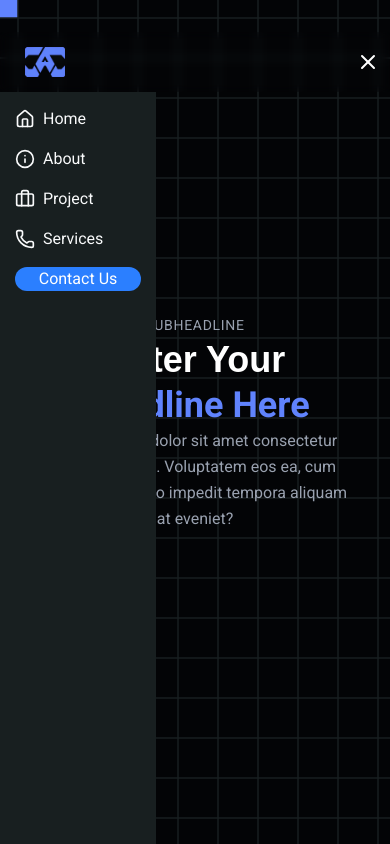
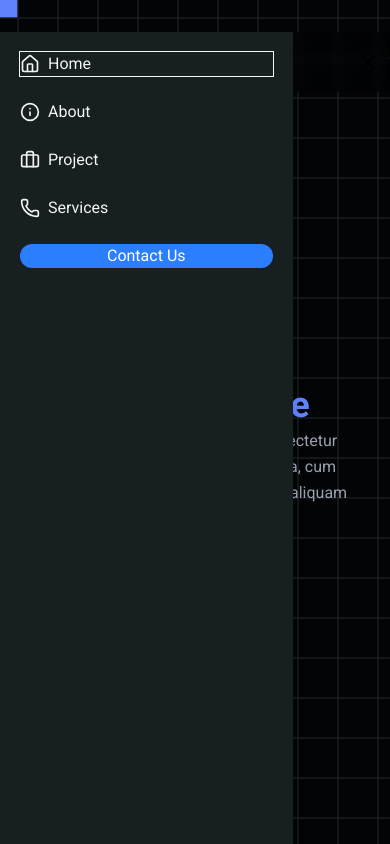
Before and after one commit to ZyIsBad/Jacotrades, a React (Vite) app: page / in a window 390 px wide. Both pictures are taken after a click on the button "Open menu". Shown: the top 844 px of the page. Built offline with nearby package versions, Linux system fonts and the light colour scheme; a web font is replaced by a local one.

Commit message:
ENHANCE HEADER AND APP

```diff
--- a/src/App.css
+++ b/src/App.css
@@ -129,18 +129,27 @@ body, p, span, a {
         z-index: 1000;
         border-radius: 0%;
     }
-    .mobile-nav {
-        position: absolute;
-        top: 100%;
-        left: 0;
-        width: 40%;
-        padding: 15px;
-        height: 100vh;
-        backdrop-filter: blur(5px);
-        transition: all 5s;
-        background-color: var(--deepGray);
-        animation: slideIn 1s;
-    }
+  /* Mobile menu (off-canvas) */
+  .mobile-nav {
+    position: fixed;
+    top: 0;
+    left: 0;
+    width: 75%;
+    max-width: 20rem;
+    padding: 1.25rem;
+    height: 100vh;
+    backdrop-filter: blur(6px);
+    transition: transform 300ms ease-in-out;
+    transform: translateX(0);
+    background-color: var(--deepGray);
+    animation: none;
+  }
+  .mobile-backdrop {
+    position: fixed;
+    inset: 0;
+    background: rgba(0,0,0,0.35);
+    backdrop-filter: blur(2px);
+  }
     @keyframes slideIn {
      0% {transform: translateX(-100%);}
     100% {transform: translateX(0);}
--- a/src/components/Header.tsx
+++ b/src/components/Header.tsx
@@ -1,4 +1,4 @@
-import { useState } from "react";
+import { useEffect, useRef, useState } from "react";
 import { Menu, X, Home, Briefcase, Info, Phone } from "lucide-react";
 import logo from "../assets/JAC.png";
 import "../App.css";
@@ -9,6 +9,45 @@ const Header = () => {
     setIsOpen(prev => !prev);
   };
 
+  // Close on Escape
+  useEffect(() => {
+    const onKey = (e: KeyboardEvent) => {
+      if (e.key === "Escape") setIsOpen(false);
+    };
+    window.addEventListener("keydown", onKey);
+    return () => window.removeEventListener("keydown", onKey);
+  }, []);
+
+  const firstLinkRef = useRef<HTMLAnchorElement | null>(null);
+  const menuRef = useRef<HTMLDivElement | null>(null);
+  useEffect(() => {
+    if (isOpen) {
+      // move focus to first link in mobile menu for accessibility
+      firstLinkRef.current?.focus();
+    }
+  }, [isOpen]);
+
+  // simple focus trap
+  useEffect(() => {
+    if (!isOpen || !menuRef.current) return;
+    const handleTab = (e: KeyboardEvent) => {
+      if (e.key !== "Tab") return;
+      const focusable = menuRef.current!.querySelectorAll<HTMLElement>("a, button, [tabindex]:not([tabindex='-1'])");
+      if (!focusable.length) return;
+      const first = focusable[0];
+      const last = focusable[focusable.length - 1];
+      if (e.shiftKey && document.activeElement === first) {
+        e.preventDefault();
+        last.focus();
+      } else if (!e.shiftKey && document.activeElement === last) {
+        e.preventDefault();
+        first.focus();
+      }
+    };
+    window.addEventListener("keydown", handleTab);
+    return () => window.removeEventListener("keydown", handleTab);
+  }, [isOpen]);
+
   return (
   <div className="Nav rounded-full fixed top-4 left-1/2 transform -translate-x-1/2 z-50 w-[90%] max-w-7xl bg-white/90 backdrop-blur-md shadow-md flex items-center justify-between px-6 py-3">
       {/* Logo */}
@@ -18,50 +57,66 @@ const Header = () => {
         className="w-[50px] h-[50px] object-cover rounded-full"
       />
       {/* Desktop Nav */}
-      <div className="navlinks hidden md:flex gap-6 items-center text-sm font-medium">
+      <nav className="navlinks hidden md:flex gap-6 items-center text-sm font-medium" aria-label="Main navigation">
         <Home className="w-5 h-5 animate-none" id="home" />
-        <a href="#" className="hover:underline text-black">About</a>
-        <a href="#" className="hover:underline text-black">Project</a>
-        <a href="#" className="hover:underline">Services</a>
-      </div>
+        <a href="#about" className="hover:underline text-black">About</a>
+        <a href="#projects" className="hover:underline text-black">Project</a>
+        <a href="#services" className="hover:underline">Services</a>
+      </nav>
 
       {/* Contact Us */}
       <div className="DLMode hidden md:flex items-center rounded-full transition-all duration-300 text-sm font-medium">
-        <a href="#" className="hover:underline text-gray-100">Contact Us</a>
+        <a href="#contact" className="hover:underline text-gray-100">Contact Us</a>
       </div>
 
       {/* Hamburger Button */}
       <button
-        className="md:hidden z-50 text-white"
+        className="md:hidden z-50 text-black bg-transparent p-2 rounded-full hover:bg-gray-100"
         onClick={toggleMenu}
+        aria-label={isOpen ? "Close menu" : "Open menu"}
+        aria-expanded={isOpen}
+        aria-controls="mobile-menu"
       >
         {isOpen ? <X size={24} /> : <Menu size={24} />}
       </button>
 
       {/* Mobile Menu */}
       {isOpen && (
-        <div className="mobile-nav $ {isOpen ? `slide-in` : `slide-out`} absolute top-0 left-0 w-full flex flex-col p-4 gap-4 mt-2 md:hidden text-gray-50">
+        <>
+          {/* backdrop */}
+          <div
+            className="mobile-backdrop fixed inset-0 bg-black/40 z-40 md:hidden"
+            onClick={() => setIsOpen(false)}
+            aria-hidden
+          />
 
-          <a href="#" className="flex items-center gap-2">
+          <div
+            id="mobile-menu"
+            role="dialog"
+            aria-modal="true"
+            ref={menuRef}
+            className="mobile-nav fixed top-0 left-0 w-3/4 max-w-xs h-full p-6 z-50 bg-[#101617] text-gray-100 flex flex-col gap-6 md:hidden shadow-lg"
+          >
+            <a ref={firstLinkRef} href="#home" className="flex items-center gap-2 focus:outline-none focus:ring">
               <Home className="w-5 h-5" /> Home
             </a>
-          <a href="#" className="flex items-center gap-2">
+            <a href="#about" className="flex items-center gap-2">
               <Info className="w-5 h-5" /> About
             </a>
-          <a href="#" className="flex items-center gap-2">
+            <a href="#projects" className="flex items-center gap-2">
               <Briefcase className="w-5 h-5" /> Project
             </a>
-          <a href="#" className="flex items-center gap-2">
+            <a href="#services" className="flex items-center gap-2">
               <Phone className="w-5 h-5" /> Services
             </a>
             <a
-            href="#"
-            className="bg-blue-500 hover:bg-blue-600 text-white px-4 py-2 rounded-full text-center transition"
+              href="#contact"
+              className="mt-auto bg-blue-500 hover:bg-blue-600 text-white px-4 py-2 rounded-full text-center transition"
             >
               Contact Us
             </a>
-
           </div>
+        </>
       )}
     </div>
   );
```
Lines whose indentation alone changed are shown as unchanged.
